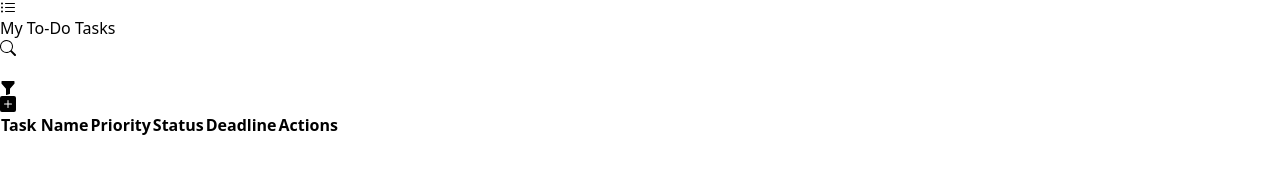
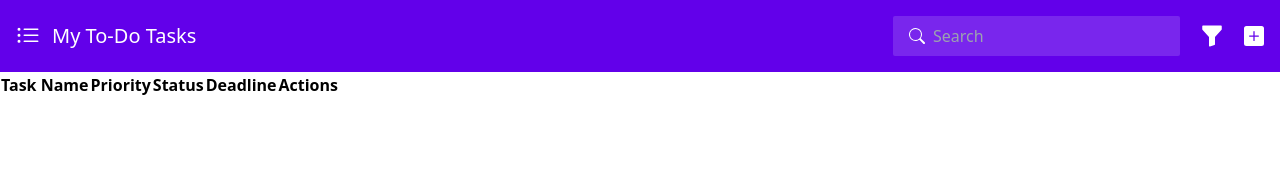
Before and after one commit to bahar-jfr/To-Do-App, a website: page src/index.html in a window 1280 px wide. Drawn offline with Linux system fonts and the light colour scheme.

Commit message:
style: create header styles

```diff
--- a/src/index.html
+++ b/src/index.html
@@ -1,32 +1,69 @@
 <!DOCTYPE html>
 <html lang="en">
   <head>
-    <meta charset="UTF-8">
-    <meta name="viewport" content="width=device-width, initial-scale=1.0">
-    <link href="./output.css" rel="stylesheet">
+    <meta charset="UTF-8" />
+    <meta name="viewport" content="width=device-width, initial-scale=1.0" />
+    <link href="./output.css" rel="stylesheet" />
     <title>To Do App</title>
   </head>
   <body>
     <section>
-        <header>
-            <div>
-            <svg xmlns="http://www.w3.org/2000/svg" width="16" height="16" fill="currentColor" class="bi bi-list-ul" viewBox="0 0 16 16">
-  <path fill-rule="evenodd" d="M5 11.5a.5.5 0 0 1 .5-.5h9a.5.5 0 0 1 0 1h-9a.5.5 0 0 1-.5-.5m0-4a.5.5 0 0 1 .5-.5h9a.5.5 0 0 1 0 1h-9a.5.5 0 0 1-.5-.5m0-4a.5.5 0 0 1 .5-.5h9a.5.5 0 0 1 0 1h-9a.5.5 0 0 1-.5-.5m-3 1a1 1 0 1 0 0-2 1 1 0 0 0 0 2m0 4a1 1 0 1 0 0-2 1 1 0 0 0 0 2m0 4a1 1 0 1 0 0-2 1 1 0 0 0 0 2"/>
+      <header class="flex justify-between bg-dark_purple text-white p-4">
+        <div class="flex items-center gap-3 ">
+          <svg
+            xmlns="http://www.w3.org/2000/svg"
+            width="16"
+            height="16"
+            fill="currentColor"
+            class="bi bi-list-ul size-6 "
+            viewBox="0 0 16 16"
+          >
+            <path
+              fill-rule="evenodd"
+              d="M5 11.5a.5.5 0 0 1 .5-.5h9a.5.5 0 0 1 0 1h-9a.5.5 0 0 1-.5-.5m0-4a.5.5 0 0 1 .5-.5h9a.5.5 0 0 1 0 1h-9a.5.5 0 0 1-.5-.5m0-4a.5.5 0 0 1 .5-.5h9a.5.5 0 0 1 0 1h-9a.5.5 0 0 1-.5-.5m-3 1a1 1 0 1 0 0-2 1 1 0 0 0 0 2m0 4a1 1 0 1 0 0-2 1 1 0 0 0 0 2m0 4a1 1 0 1 0 0-2 1 1 0 0 0 0 2"
+            />
           </svg>
-            <p>My To-Do Tasks</p>
+          <p class="text-xl">My To-Do Tasks</p>
         </div>
-        <div>
-           <div>
-            <svg xmlns="http://www.w3.org/2000/svg" width="16" height="16" fill="currentColor" class="bi bi-search" viewBox="0 0 16 16">
-                <path d="M11.742 10.344a6.5 6.5 0 1 0-1.397 1.398h-.001q.044.06.098.115l3.85 3.85a1 1 0 0 0 1.415-1.414l-3.85-3.85a1 1 0 0 0-.115-.1zM12 6.5a5.5 5.5 0 1 1-11 0 5.5 5.5 0 0 1 11 0"/>
+        <div class="flex items-center gap-5">
+          <div class="flex items-center bg-light_purple px-4 py-2 rounded-sm gap-2">
+            <svg
+              xmlns="http://www.w3.org/2000/svg"
+              width="16"
+              height="16"
+              fill="currentColor"
+              class="bi bi-search "
+              viewBox="0 0 16 16"
+            >
+              <path
+                d="M11.742 10.344a6.5 6.5 0 1 0-1.397 1.398h-.001q.044.06.098.115l3.85 3.85a1 1 0 0 0 1.415-1.414l-3.85-3.85a1 1 0 0 0-.115-.1zM12 6.5a5.5 5.5 0 1 1-11 0 5.5 5.5 0 0 1 11 0"
+              />
             </svg>
-            <input type="text">
+            <input class="bg-transparent outline-none" type="text" placeholder="Search"/>
           </div>
-           <svg xmlns="http://www.w3.org/2000/svg" width="16" height="16" fill="currentColor" class="bi bi-funnel-fill" viewBox="0 0 16 16">
-            <path d="M1.5 1.5A.5.5 0 0 1 2 1h12a.5.5 0 0 1 .5.5v2a.5.5 0 0 1-.128.334L10 8.692V13.5a.5.5 0 0 1-.342.474l-3 1A.5.5 0 0 1 6 14.5V8.692L1.628 3.834A.5.5 0 0 1 1.5 3.5z"/>
+          <svg
+            xmlns="http://www.w3.org/2000/svg"
+            width="16"
+            height="16"
+            fill="currentColor"
+            class="bi bi-funnel-fill size-6"
+            viewBox="0 0 16 16"
+          >
+            <path
+              d="M1.5 1.5A.5.5 0 0 1 2 1h12a.5.5 0 0 1 .5.5v2a.5.5 0 0 1-.128.334L10 8.692V13.5a.5.5 0 0 1-.342.474l-3 1A.5.5 0 0 1 6 14.5V8.692L1.628 3.834A.5.5 0 0 1 1.5 3.5z"
+            />
           </svg>
-          <svg xmlns="http://www.w3.org/2000/svg" width="16" height="16" fill="currentColor" class="bi bi-plus-square-fill" viewBox="0 0 16 16">
-            <path d="M2 0a2 2 0 0 0-2 2v12a2 2 0 0 0 2 2h12a2 2 0 0 0 2-2V2a2 2 0 0 0-2-2zm6.5 4.5v3h3a.5.5 0 0 1 0 1h-3v3a.5.5 0 0 1-1 0v-3h-3a.5.5 0 0 1 0-1h3v-3a.5.5 0 0 1 1 0"/>
+          <svg
+            xmlns="http://www.w3.org/2000/svg"
+            width="16"
+            height="16"
+            fill="currentColor"
+            class="bi bi-plus-square-fill size-5"
+            viewBox="0 0 16 16"
+          >
+            <path
+              d="M2 0a2 2 0 0 0-2 2v12a2 2 0 0 0 2 2h12a2 2 0 0 0 2-2V2a2 2 0 0 0-2-2zm6.5 4.5v3h3a.5.5 0 0 1 0 1h-3v3a.5.5 0 0 1-1 0v-3h-3a.5.5 0 0 1 0-1h3v-3a.5.5 0 0 1 1 0"
+            />
           </svg>
         </div>
       </header>
--- a/tailwind.config.js
+++ b/tailwind.config.js
@@ -2,7 +2,17 @@
 module.exports = {
   content: ["./src/**/*.{html,js}"],
   theme: {
-    extend: {},
+    extend: {
+      colors: {
+        dark_purple: "#6200ea",
+        light_purple: "#7926ed",
+        light_gray: "#ebebeb",
+        blue: "#0d6efd",
+        pink: "#dc3545",
+        yellow: "#ffc107",
+        green: "#2e7d32",
+      },
+    },
   },
   plugins: [],
-}
+};
```
Also changed, not shown: src/output.css. Lines whose indentation alone changed are shown as unchanged.
